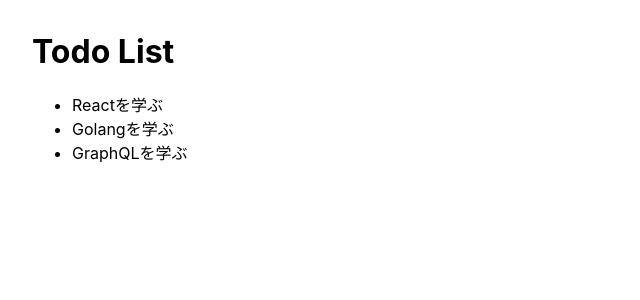
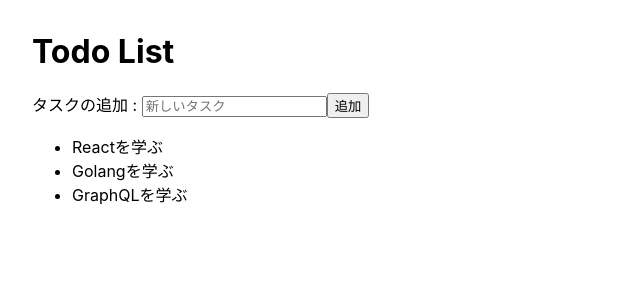
Before and after one commit to shi0n0/TodoApp, a React (Create React App) app: page / in a window 1280 px wide. Shown: the top 300 px of the page, without its empty margins (0-640 px from the left). Built offline with nearby package versions, Linux system fonts and the light colour scheme.

Commit message:
Add Task

```diff
--- a/src/components/TodoList.js
+++ b/src/components/TodoList.js
@@ -20,16 +20,35 @@ const TodoList = () => {
     ]
 
     const [todos,setTodos] = useState(initialState);
+    const [task,setTask] = useState('')
 
+    const handleNewTask = (event) => {
+        setTask(event.target.value)
+    }
+
+    const handleSubmit = (event) => {
+        event.preventDefault()
+        if (task === '')
+        return
+        setTodos(todos => [...todos,{ task, isCompleated: false}])
+        setTask('')
+
+    }
     return(
-        <div>
+        <form onSubmit={handleSubmit}>
             <h1>Todo List</h1>
+            タスクの追加 : <input
+                            value={task}
+                            placeholder="新しいタスク"
+                            onChange={handleNewTask}
+                            />
+            <button type="submit">追加</button>
             <ul>
                 { todos.map((todo,index) => (
                     <li key={ index }>{ todo.task }</li>
                 ))}
             </ul>
-        </div>
+        </form>
     );
 }
 
```
